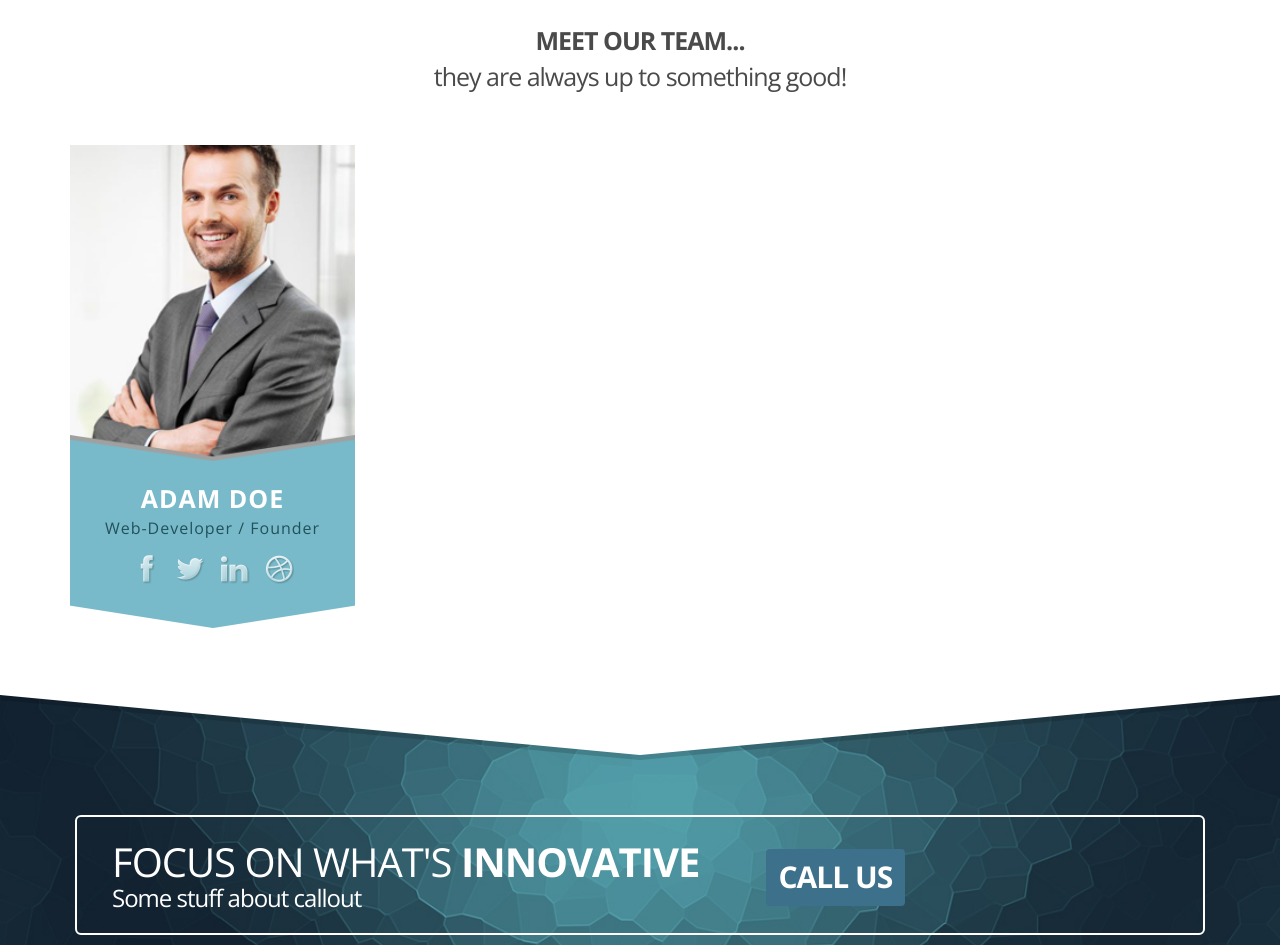
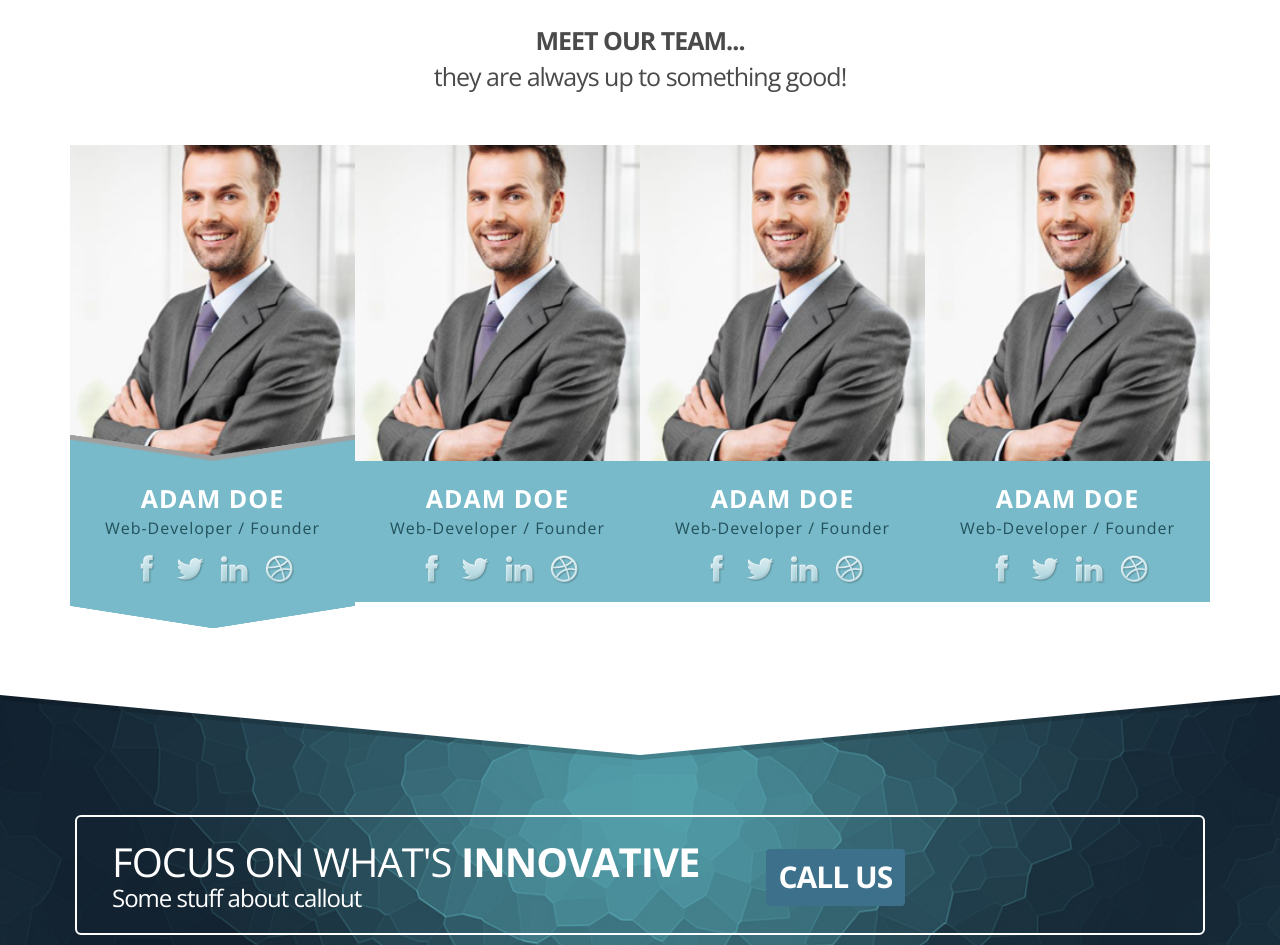
Before and after one commit to Aikoku/1stProject, a plain HTML site: page about.html in a window 1280 px wide. Shown: the part 1751-2696 px from the top of the page. Drawn offline with nearby package versions, Linux system fonts and the light colour scheme.

Commit message:
added more members

```diff
--- a/about.html
+++ b/about.html
@@ -108,8 +108,83 @@
 
     <div class="col-md-3 team-member">
         <!--<div class="container-liquid team-decor team-decor-top">-->
-            <!--<div class="team-corner team-corner-top team-corner-left"></div>-->
-            <!--<div class="team-corner team-corner-top team-corner-right"></div>-->
+        <!--<div class="team-corner team-corner-top team-corner-left"></div>-->
+        <!--<div class="team-corner team-corner-top team-corner-right"></div>-->
+        <!--</div>-->
+        <div class="team-info">
+            <span class="member-name">ADAM DOE</span><br>
+            Web-Developer / Founder<br>
+            <div class="social-row">
+                <img src="img/facebook-white.png">
+                <img src="img/tweet-white.png">
+                <img src="img/linkedin-white.png">
+                <img src="img/dribble-white.png">
+            </div>
+        </div>
+    </div>
+    <div class="container-liquid team-decor team-decor-top">
+        <div class="team-corner team-corner-top team-corner-left"></div>
+        <div class="team-corner team-corner-top team-corner-right"></div>
+    </div>
+    <div class="container-liquid team-decor team-decor-bottom">
+        <div class="team-corner team-corner-bottom team-corner-left"></div>
+        <div class="team-corner team-corner-bottom team-corner-right"></div>
+    </div>
+
+    <div class="col-md-3 team-member">
+        <!--<div class="container-liquid team-decor team-decor-top">-->
+        <!--<div class="team-corner team-corner-top team-corner-left"></div>-->
+        <!--<div class="team-corner team-corner-top team-corner-right"></div>-->
+        <!--</div>-->
+        <div class="team-info">
+            <span class="member-name">ADAM DOE</span><br>
+            Web-Developer / Founder<br>
+            <div class="social-row">
+                <img src="img/facebook-white.png">
+                <img src="img/tweet-white.png">
+                <img src="img/linkedin-white.png">
+                <img src="img/dribble-white.png">
+            </div>
+        </div>
+    </div>
+    <div class="container-liquid team-decor team-decor-top">
+        <div class="team-corner team-corner-top team-corner-left"></div>
+        <div class="team-corner team-corner-top team-corner-right"></div>
+    </div>
+    <div class="container-liquid team-decor team-decor-bottom">
+        <div class="team-corner team-corner-bottom team-corner-left"></div>
+        <div class="team-corner team-corner-bottom team-corner-right"></div>
+    </div>
+
+    <div class="col-md-3 team-member">
+        <!--<div class="container-liquid team-decor team-decor-top">-->
+        <!--<div class="team-corner team-corner-top team-corner-left"></div>-->
+        <!--<div class="team-corner team-corner-top team-corner-right"></div>-->
+        <!--</div>-->
+        <div class="team-info">
+            <span class="member-name">ADAM DOE</span><br>
+            Web-Developer / Founder<br>
+            <div class="social-row">
+                <img src="img/facebook-white.png">
+                <img src="img/tweet-white.png">
+                <img src="img/linkedin-white.png">
+                <img src="img/dribble-white.png">
+            </div>
+        </div>
+    </div>
+    <div class="container-liquid team-decor team-decor-top">
+        <div class="team-corner team-corner-top team-corner-left"></div>
+        <div class="team-corner team-corner-top team-corner-right"></div>
+    </div>
+    <div class="container-liquid team-decor team-decor-bottom">
+        <div class="team-corner team-corner-bottom team-corner-left"></div>
+        <div class="team-corner team-corner-bottom team-corner-right"></div>
+    </div>
+
+    <div class="col-md-3 team-member">
+        <!--<div class="container-liquid team-decor team-decor-top">-->
+        <!--<div class="team-corner team-corner-top team-corner-left"></div>-->
+        <!--<div class="team-corner team-corner-top team-corner-right"></div>-->
         <!--</div>-->
         <div class="team-info">
             <span class="member-name">ADAM DOE</span><br>
```
